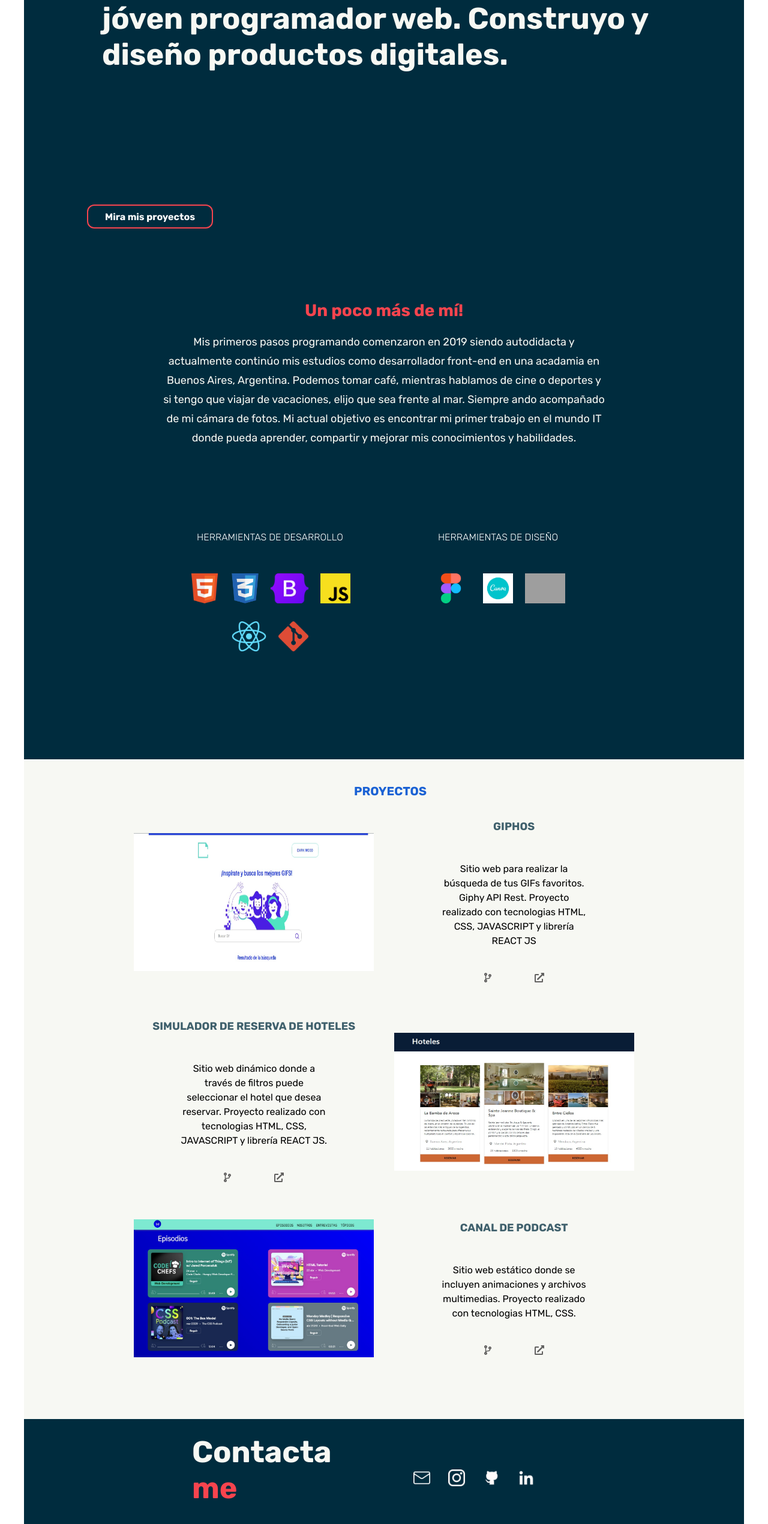
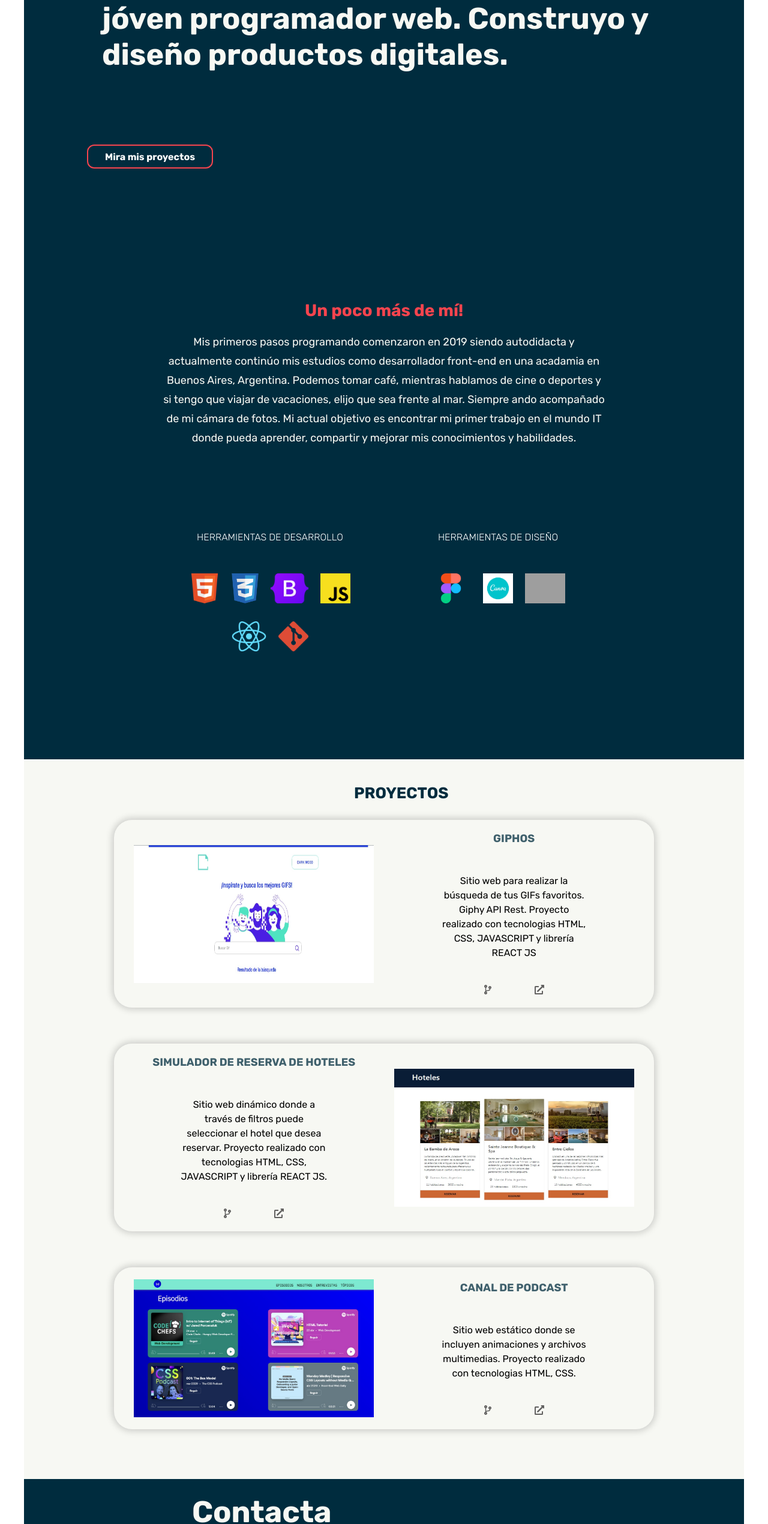
Before and after one commit to maxmferreyra/Maximiliano-Ferreyra, a React (Create React App) app: page / in a window 1280 px wide. Shown: the part 259-2800 px from the top of the page at 60% size. Built offline with nearby package versions, Linux system fonts and the light colour scheme; grey boxes are pictures that could not be loaded.

Commit message:
Proyect-container and button changes.

```diff
--- a/src/index.css
+++ b/src/index.css
@@ -67,15 +67,14 @@ h1 {
     font-weight: 700;
     margin-bottom: 20px;
     padding-left: 30px;
-    position: relative;
+
 }
 
 .title-container button {
     cursor: pointer;
     height: 40px;
     width: 210px;
-    position: absolute;
-    top: 75%;
+    margin-top: 100px;
     margin-left: 105px;
     background-color: #002c3e;
     border: 2px solid #f7444e;
@@ -164,7 +163,7 @@ h3 {
 
 .proyects-container {
     position: relative;
-    height: 1800px;
+    height: 2000px;
     border: 1px solid #f7f8f3;
     background-color: #f7f8f3;
     padding-top: 40px;
@@ -175,12 +174,15 @@ h2 {
     position: absolute;
     left: 50%;
     margin-left: -50px;
-    color: #1b62d4;
+    color: #002c3e;
     font-size: 20px;
 
 }
 
 .proyect {
+    padding: 20px 0px;
+    -webkit-box-shadow: 0px 0px 12px 3px rgba(0, 0, 0, 0.178);
+    box-shadow: 0px 0px 12px 3px rgba(0, 0, 0, 0.178);
     border-radius: 30px;
     display: flex;
     flex-direction: column;
@@ -273,7 +275,6 @@ footer p span {
     body {
         max-width: 1200px;
         background-color: #002c3e;
-
     }
 
     nav {
@@ -327,12 +328,13 @@ footer p span {
     }
 
     .proyects-container {
-        height: 1100px;
+        height: 1200px;
     }
 
     .proyects-container h2 {
         margin-bottom: 20px;
         width: 150px;
+        font-size: 26px;
     }
 
     .proyect {
```
